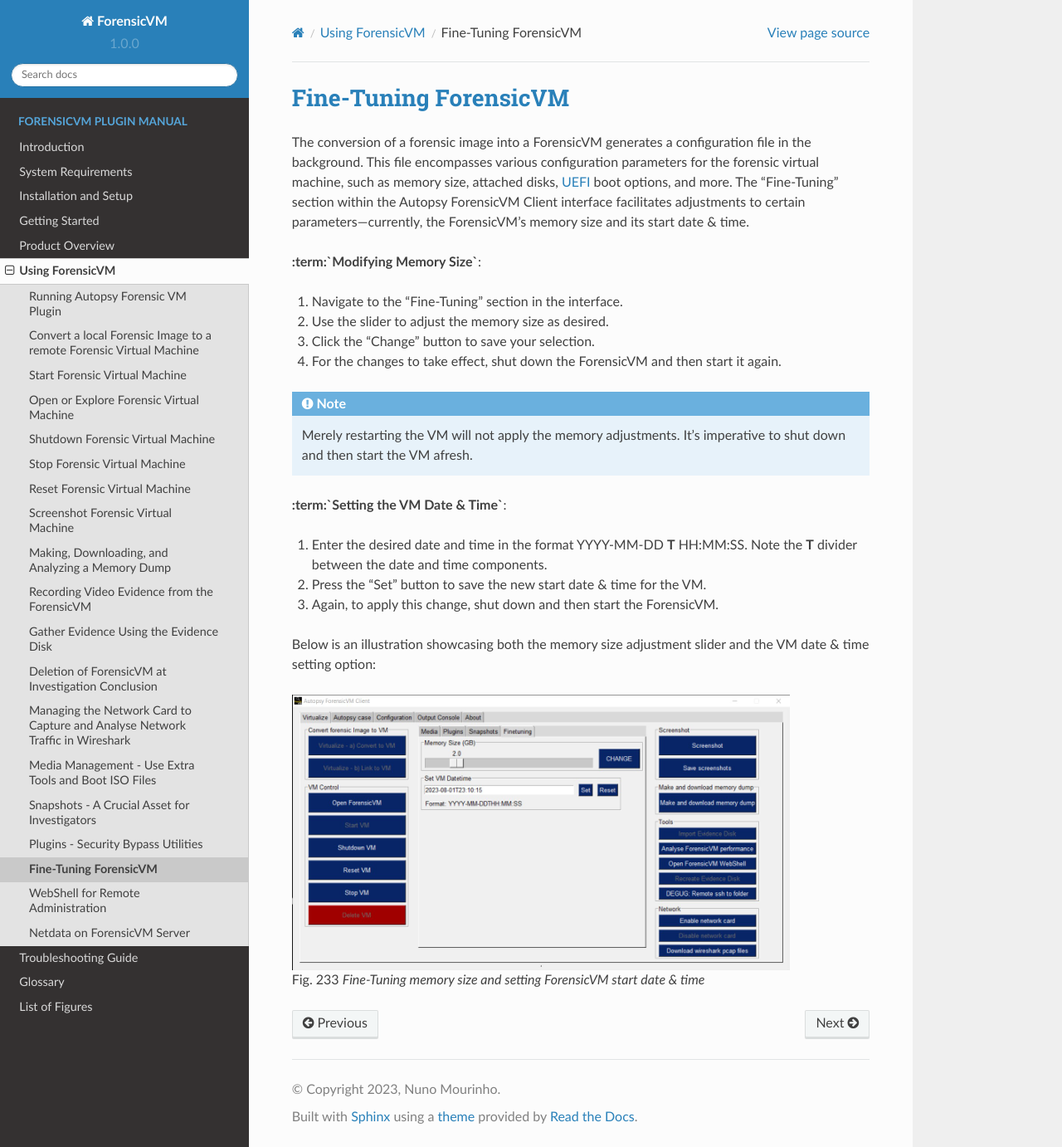
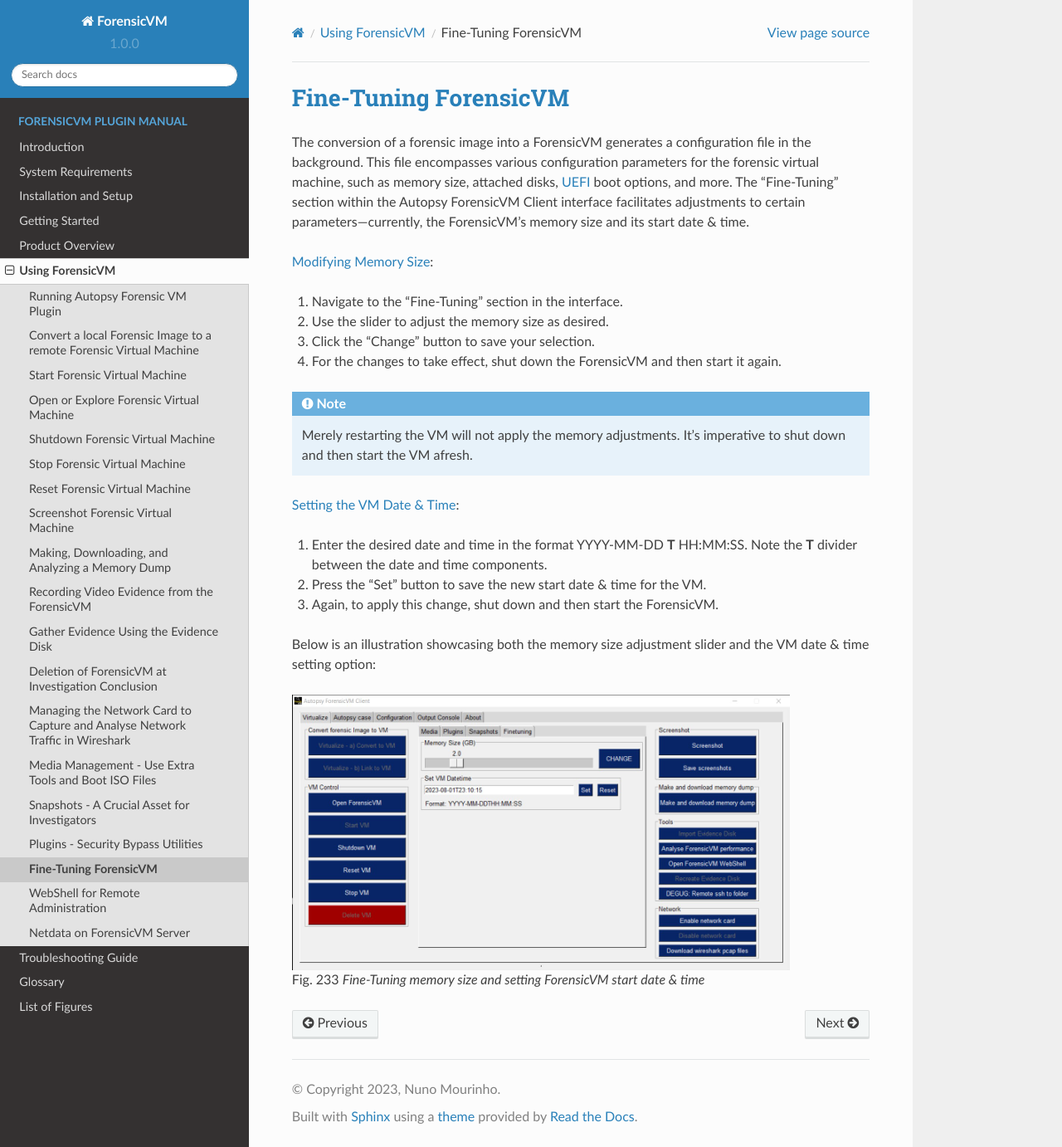
Before and after one commit to nunomourinho/forensicVmAutopsyUserManual, a Sphinx documentation site: the page built from docs/user/finetunning.rst, in a window 1280 px wide and 1382 px high. Shown: the whole window at 83% size. Built offline with Sphinx 7.4.7 and the Read the Docs theme 2.0.0, drawn with Linux system fonts in a browser that asks for light colours; pages that are not in the unit, such as notebooks, are missing from menus.

Commit message:
Update finetunning.rst

```diff
--- a/docs/user/finetunning.rst
+++ b/docs/user/finetunning.rst
@@ -3,7 +3,7 @@
 
 The conversion of a forensic image into a ForensicVM generates a configuration file in the background. This file encompasses various configuration parameters for the forensic virtual machine, such as memory size, attached disks, :term:`UEFI` boot options, and more. The "Fine-Tuning" section within the Autopsy ForensicVM Client interface facilitates adjustments to certain parameters—currently, the ForensicVM's memory size and its start date & time.
 
-**:term:`Modifying Memory Size`**:
+:term:`Modifying Memory Size`:
 
 1. Navigate to the "Fine-Tuning" section in the interface.
 2. Use the slider to adjust the memory size as desired.
@@ -14,7 +14,7 @@
 
    Merely restarting the VM will not apply the memory adjustments. It's imperative to shut down and then start the VM afresh.
 
-**:term:`Setting the VM Date & Time`**:
+:term:`Setting the VM Date & Time`:
 
 1. Enter the desired date and time in the format YYYY-MM-DD **T** HH:MM:SS. Note the **T** divider between the date and time components.
 2. Press the "Set" button to save the new start date & time for the VM.
```
